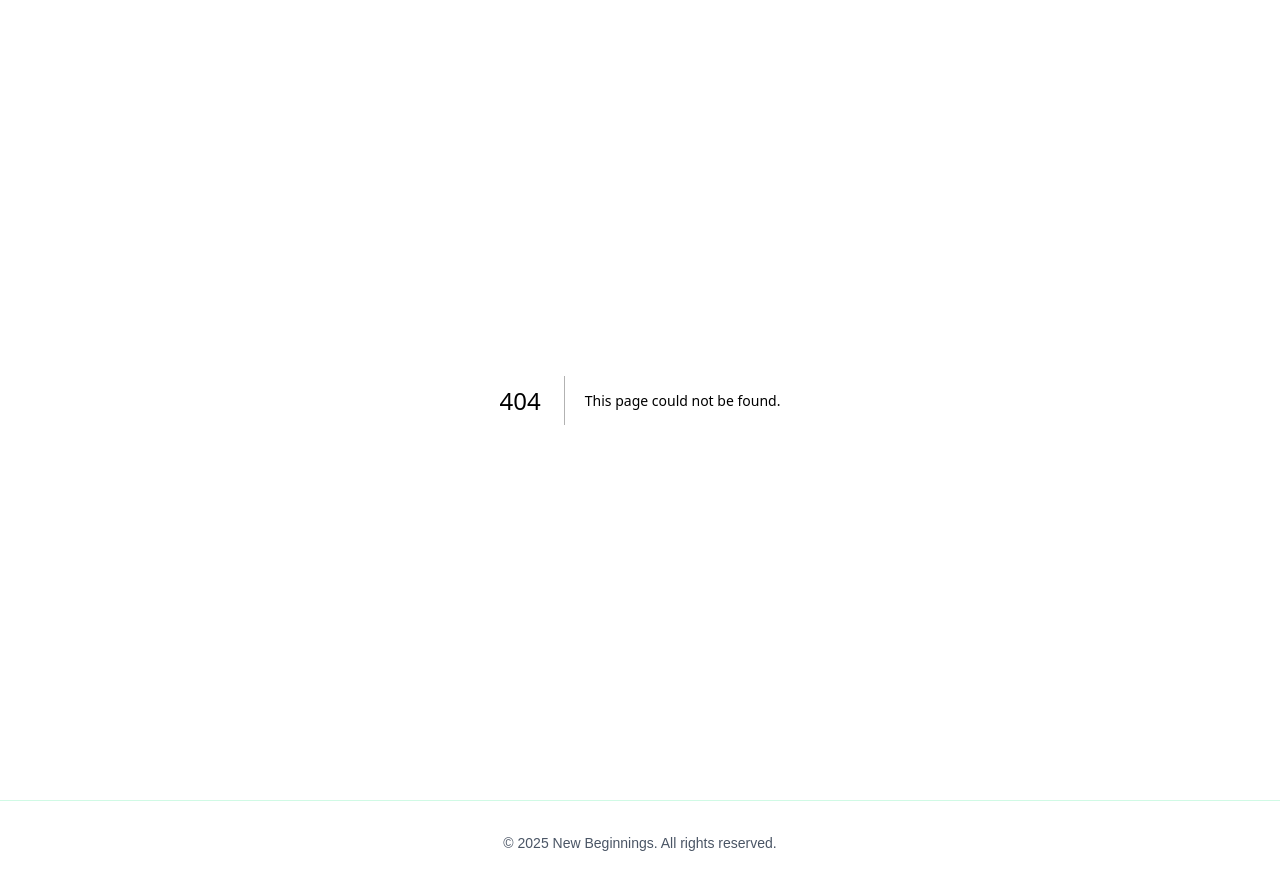
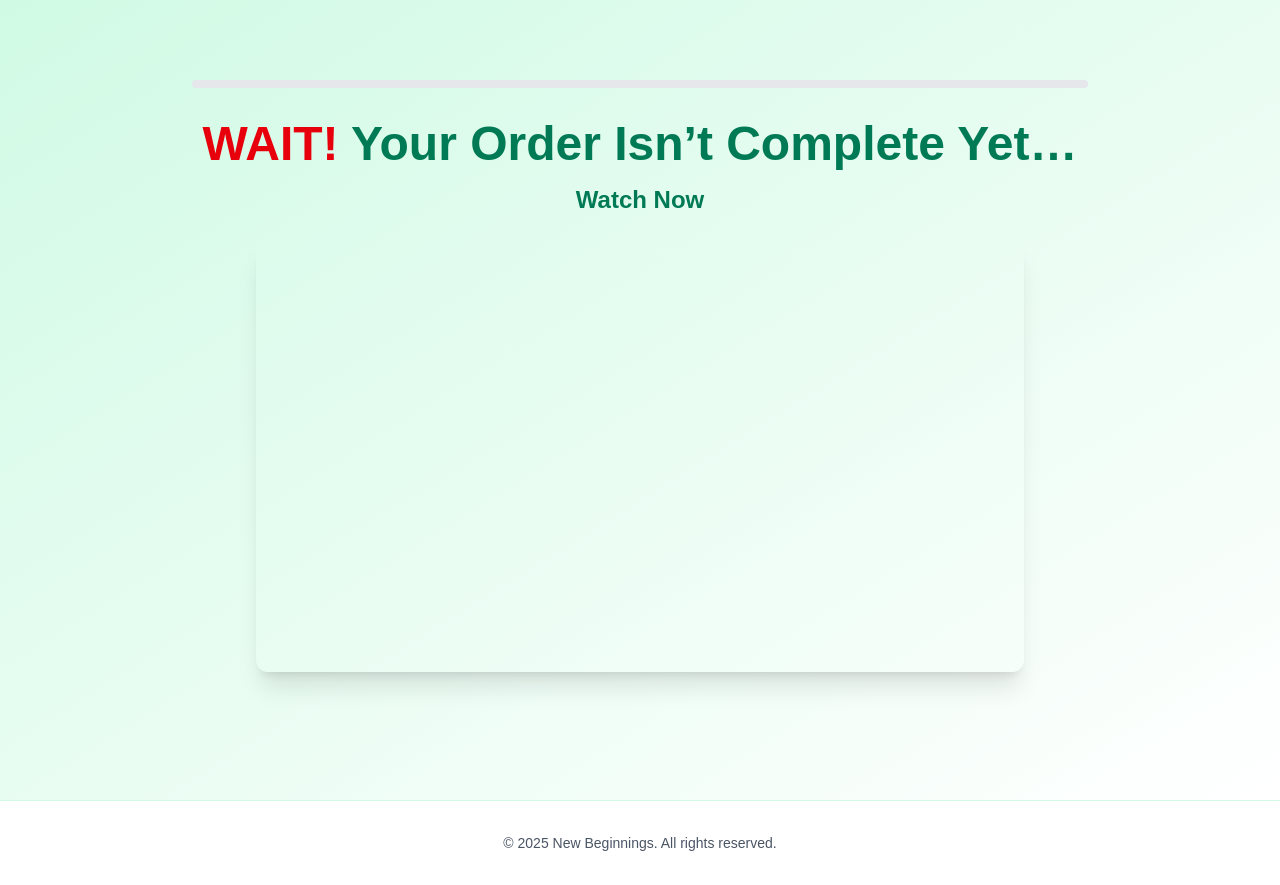
Before and after one commit to taylor-franco-91/mbr-next, a Next.js app: page /upsell in a window 1280 px wide. Before the commit this address had no page. Built offline with nearby package versions, Linux system fonts and the light colour scheme.

Commit message:
feat(upsell): reveal near video end + live progress bar

```diff
--- /dev/null
+++ b/app/upsell/page.jsx
@@ -0,0 +1,139 @@
+"use client";
+import Link from "next/link";
+import { useEffect, useRef, useState } from "react";
+
+export default function UpsellPage() {
+    const [progress, setProgress] = useState(0);       // 0–100
+    const [revealed, setRevealed] = useState(false);   // show upsell card
+    const playerRef = useRef(null);
+    const intervalRef = useRef(null);
+
+    useEffect(() => {
+        // Load YouTube IFrame API if not present
+        function loadYT() {
+            const s = document.createElement("script");
+            s.src = "https://www.youtube.com/iframe_api";
+            document.body.appendChild(s);
+        }
+
+        function createPlayer() {
+            if (!window.YT || !window.YT.Player) return; // wait for API
+
+            playerRef.current = new window.YT.Player("yt-player", {
+                videoId: "QSKOwx6qbQk", // your upsell video
+                playerVars: { rel: 0, modestbranding: 1 },
+                events: {
+                    onReady: onPlayerReady,
+                    onStateChange: onPlayerStateChange,
+                },
+            });
+        }
+
+        function onPlayerReady() {
+            // Poll currentTime/duration to update progress and reveal 10s before end
+            intervalRef.current = window.setInterval(() => {
+                try {
+                    const p = playerRef.current;
+                    if (!p || typeof p.getDuration !== "function") return;
+                    const dur = p.getDuration() || 0;
+                    const cur = p.getCurrentTime() || 0;
+
+                    if (dur > 0) {
+                        const pct = Math.max(0, Math.min(100, (cur / dur) * 100));
+                        setProgress(pct);
+                        if (!revealed && dur - cur <= 10) {
+                            setRevealed(true);
+                        }
+                    }
+                } catch {
+                    // ignore polling errors
+                }
+            }, 500);
+        }
+
+        function onPlayerStateChange(e) {
+            if (e?.data === window.YT?.PlayerState?.ENDED) {
+                setRevealed(true);
+                setProgress(100);
+            }
+        }
+
+        // Bootstrap the API (it calls global onYouTubeIframeAPIReady when loaded)
+        // We attach a handler safely without leaking globals.
+        const prev = window.onYouTubeIframeAPIReady;
+        window.onYouTubeIframeAPIReady = function () {
+            createPlayer();
+            if (typeof prev === "function") prev();
+        };
+
+        if (!window.YT || !window.YT.Player) loadYT();
+        else createPlayer();
+
+        // Fallback: if API never loads, reveal after 2 minutes anyway
+        const fallback = setTimeout(() => setRevealed(true), 120000);
+
+        return () => {
+            clearTimeout(fallback);
+            if (intervalRef.current) clearInterval(intervalRef.current);
+            window.onYouTubeIframeAPIReady = prev || undefined;
+            try {
+                playerRef.current?.destroy?.();
+            } catch { }
+        };
+    }, [revealed]);
+
+    return (
+        <div className="min-h-screen bg-gradient-to-br from-emerald-100 to-white py-20 px-6 text-center">
+            {/* progress bar */}
+            <div className="w-full max-w-4xl mx-auto bg-gray-200 h-2 rounded-full mb-8 overflow-hidden">
+                <div
+                    className="h-2 bg-gradient-to-r from-emerald-500 to-emerald-200 transition-[width] duration-300"
+                    style={{ width: `${progress}%` }}
+                    aria-hidden
+                />
+            </div>
+
+            {/* headline */}
+            <h2 className="text-4xl md:text-5xl font-extrabold mb-4">
+                <span className="text-red-600">WAIT!</span>{" "}
+                <span className="text-emerald-700">Your Order Isn’t Complete Yet…</span>
+            </h2>
+
+            {/* subhead */}
+            <h3 className="text-2xl font-bold text-emerald-700 mb-6">Watch Now</h3>
+
+            {/* video created by YT API */}
+            <div className="max-w-3xl mx-auto mb-8 rounded-xl overflow-hidden shadow-xl">
+                <div id="yt-player" className="w-full aspect-video" />
+            </div>
+
+            {/* upsell card */}
+            <div
+                id="upsell"
+                className={`${revealed ? "block" : "hidden"
+                    } max-w-3xl mx-auto bg-white p-6 rounded-2xl shadow-2xl border border-emerald-200`}
+            >
+                <p className="text-lg text-gray-800 mb-4">
+                    You’re on the brink of elite health—don’t stop now! Accelerate your transformation
+                    in the next 12 weeks with personalized 1:1 coaching tailored just for you.
+                </p>
+                <p className="text-emerald-700 font-semibold mb-6">
+                    Spots are limited—secure your call NOW and elevate your health to the next level!
+                </p>
+
+                <a
+                    href="https://calendly.com/taylor-franco91/30min"
+                    className="inline-flex items-center justify-center rounded-full px-6 py-3 font-bold text-white bg-gradient-to-r from-emerald-500 to-emerald-600 shadow-lg hover:scale-[1.02] transition"
+                >
+                    Book Your FREE Coaching Call Now
+                </a>
+
+                <div className="mt-3">
+                    <Link href="/" className="text-sm text-gray-500 italic hover:underline">
+                        Nah, I’ve got this on my own…
+                    </Link>
+                </div>
+            </div>
+        </div>
+    );
+}
```
